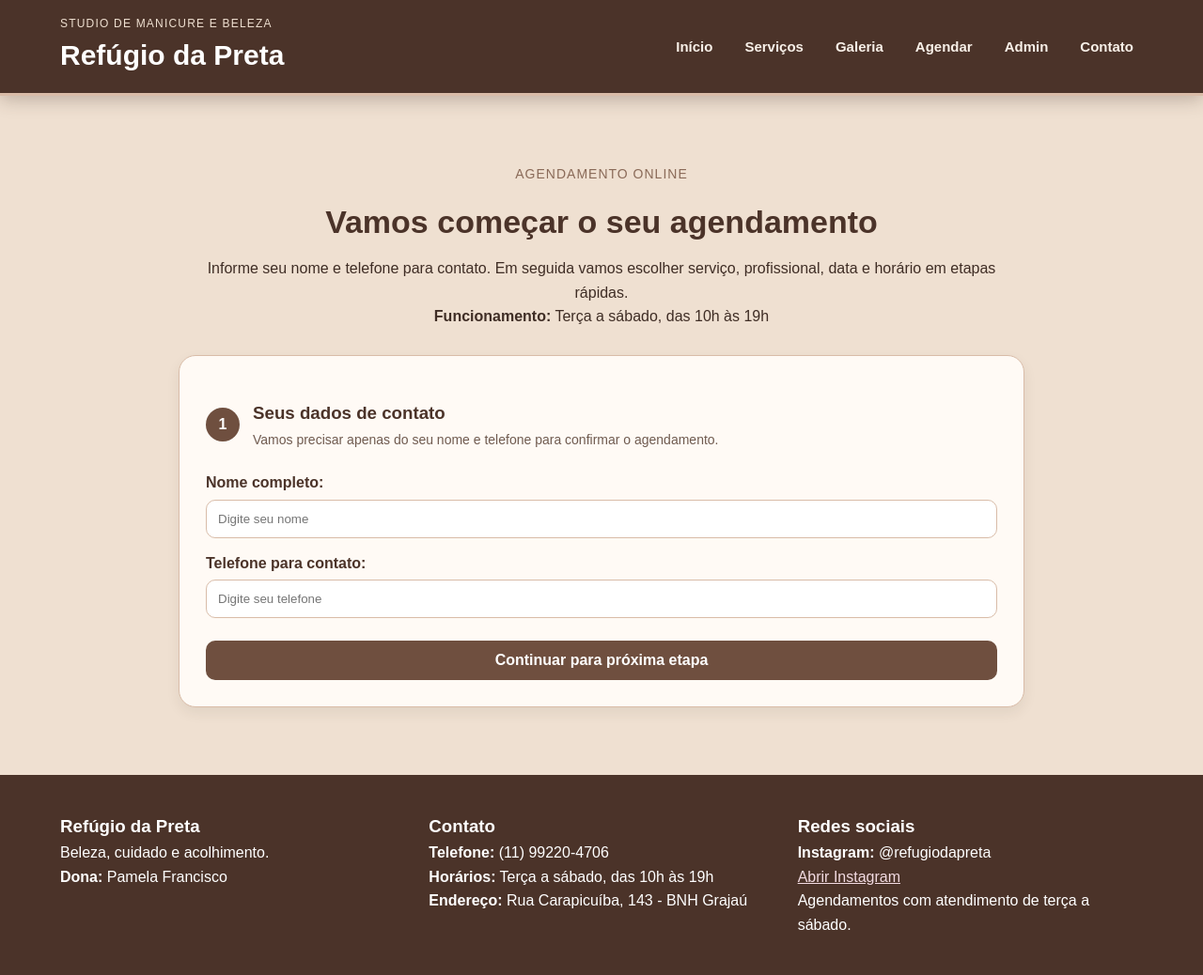
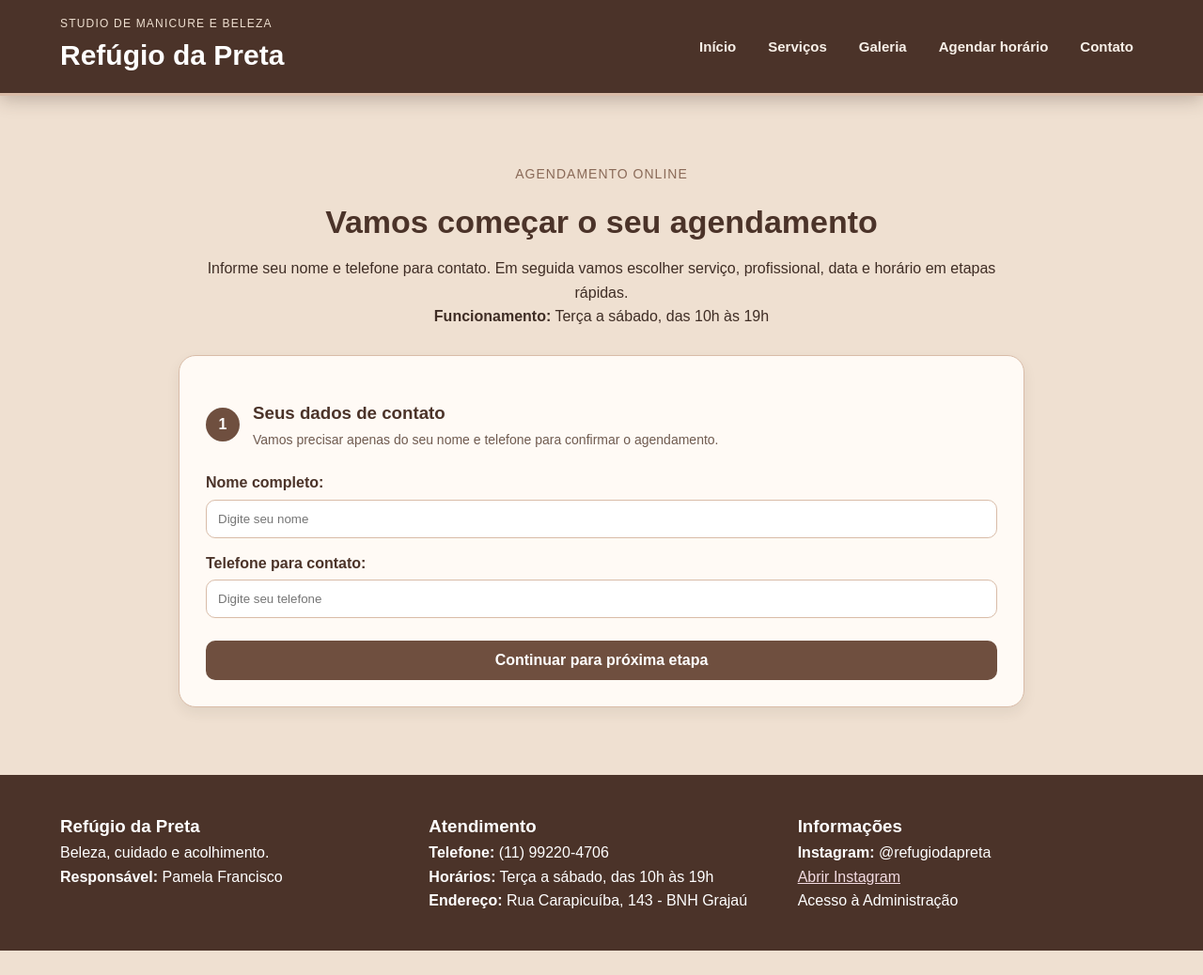
Before and after one commit to TiagoRGuedes/ProjetoEmCienciaDeDados, a Flask app: page /agendar in a window 1280 px wide. Shown: the whole page at 94% size. After the commit the page ends 1012 px from the top, so only its background shows below. Run offline with Flask 3, Linux system fonts and the light colour scheme; data comes from the database, SQL or seed files in the repository.

Commit message:
feat(design): aplica layout do zip e move acesso ao admin para o rodape

```diff
--- a/templates/base.html
+++ b/templates/base.html
@@ -1,51 +1,50 @@
-<!DOCTYPE html> <!-- Informa ao navegador que este arquivo usa HTML5. -->
+<!DOCTYPE html> <!-- Informa ao navegador que este documento usa HTML5. -->
 <html lang="pt-BR"> <!-- Abre o documento HTML e define o idioma como português do Brasil. -->
 <head> <!-- Abre a área de configurações da página. -->
     <meta charset="UTF-8"> <!-- Permite exibir acentos e caracteres especiais corretamente. -->
-    <meta name="viewport" content="width=device-width, initial-scale=1.0"> <!-- Faz o layout se adaptar em celular, tablet e computador. -->
-    <title>{{ empresa.nome }}</title> <!-- Define o título da aba do navegador com o nome da empresa. -->
+    <meta name="viewport" content="width=device-width, initial-scale=1.0"> <!-- Faz o site se adaptar melhor a celulares e computadores. -->
+    <title>{{ empresa.nome }}</title> <!-- Define o título da aba usando o nome da empresa. -->
     <link rel="stylesheet" href="{{ url_for('static', filename='css/site.css') }}"> <!-- Carrega o CSS público do site. -->
 </head> <!-- Fecha a área de configurações. -->
 <body> <!-- Abre o corpo visível da página. -->
-    <header class="topo"> <!-- Cria a barra superior fixa do site. -->
-        <div class="container topo-conteudo"> <!-- Centraliza e organiza o conteúdo do topo. -->
-            <div class="marca"> <!-- Cria a área de marca. -->
-                <p class="marca-subtitulo">Studio de manicure e beleza</p> <!-- Mostra um subtítulo pequeno. -->
+    <header class="topo"> <!-- Cria o cabeçalho fixo do site. -->
+        <div class="container topo-conteudo"> <!-- Cria um container para organizar marca e menu. -->
+            <div class="marca"> <!-- Cria a área da marca. -->
+                <p class="marca-subtitulo">Studio de manicure e beleza</p> <!-- Mostra um subtítulo institucional. -->
                 <h1>{{ empresa.nome }}</h1> <!-- Mostra o nome da empresa. -->
-            </div> <!-- Fecha a área de marca. -->
-            <nav> <!-- Cria o menu de navegação. -->
+            </div> <!-- Fecha a área da marca. -->
+            <nav> <!-- Cria o menu de navegação pública. -->
                 <a href="{{ url_for('publico.index') }}">Início</a> <!-- Link para a página inicial. -->
                 <a href="{{ url_for('publico.index') }}#servicos">Serviços</a> <!-- Link para a seção de serviços. -->
-                <a href="{{ url_for('publico.index') }}#galeria">Galeria</a> <!-- Link para a seção de galeria. -->
-                <a href="{{ url_for('publico.agendar_get') }}">Agendar</a> <!-- Link para a página de agendamento. -->
-                <a href="{{ url_for('admin.login') }}">Admin</a> <!-- Link para o login administrativo. -->
+                <a href="{{ url_for('publico.index') }}#galeria">Galeria</a> <!-- Link para a galeria. -->
+                <a class="nav-destaque" href="{{ url_for('publico.agendar_get') }}">Agendar horário</a> <!-- Link principal para agendamento. -->
                 <a href="#contato">Contato</a> <!-- Link para o rodapé de contato. -->
-            </nav> <!-- Fecha o menu de navegação. -->
+            </nav> <!-- Fecha o menu. -->
         </div> <!-- Fecha o container do topo. -->
     </header> <!-- Fecha o cabeçalho. -->
 
     <main> <!-- Abre a área principal da página. -->
-        {% block conteudo %}{% endblock %} <!-- Cria o bloco que será preenchido por cada página filha. -->
+        {% block conteudo %}{% endblock %} <!-- Define o espaço que cada página filha vai preencher. -->
     </main> <!-- Fecha a área principal. -->
 
-    <footer id="contato" class="rodape"> <!-- Cria o rodapé e permite chegar nele pelo link Contato. -->
+    <footer id="contato" class="rodape"> <!-- Cria o rodapé com id para o link de contato funcionar. -->
         <div class="container rodape-grid"> <!-- Organiza o rodapé em colunas. -->
             <div> <!-- Abre a primeira coluna do rodapé. -->
-                <h3>{{ empresa.nome }}</h3> <!-- Mostra o nome da empresa. -->
+                <h3>{{ empresa.nome }}</h3> <!-- Mostra o nome da empresa no rodapé. -->
                 <p>{{ empresa.slogan }}</p> <!-- Mostra o slogan da empresa. -->
-                <p><strong>Dona:</strong> {{ empresa.dona }}</p> <!-- Mostra a dona/profissional principal. -->
+                <p><strong>Responsável:</strong> {{ empresa.dona }}</p> <!-- Mostra o nome da responsável. -->
             </div> <!-- Fecha a primeira coluna. -->
             <div> <!-- Abre a segunda coluna do rodapé. -->
-                <h3>Contato</h3> <!-- Mostra o título da coluna. -->
-                <p><strong>Telefone:</strong> {{ empresa.telefone }}</p> <!-- Mostra o telefone da empresa. -->
-                <p><strong>Horários:</strong> {{ empresa.horarios }}</p> <!-- Mostra o horário de funcionamento. -->
-                <p><strong>Endereço:</strong> {{ empresa.endereco }}</p> <!-- Mostra o endereço da empresa. -->
+                <h3>Atendimento</h3> <!-- Mostra o título da coluna de atendimento. -->
+                <p><strong>Telefone:</strong> {{ empresa.telefone }}</p> <!-- Mostra o telefone. -->
+                <p><strong>Horários:</strong> {{ empresa.horarios }}</p> <!-- Mostra horário de funcionamento. -->
+                <p><strong>Endereço:</strong> {{ empresa.endereco }}</p> <!-- Mostra o endereço. -->
             </div> <!-- Fecha a segunda coluna. -->
             <div> <!-- Abre a terceira coluna do rodapé. -->
-                <h3>Redes sociais</h3> <!-- Mostra o título da coluna. -->
+                <h3>Informações</h3> <!-- Mostra o título da coluna informativa. -->
                 <p><strong>Instagram:</strong> {{ empresa.instagram_nome }}</p> <!-- Mostra o usuário do Instagram. -->
-                <p><a class="link-rodape" href="{{ empresa.instagram_url }}" target="_blank">Abrir Instagram</a></p> <!-- Cria link para o Instagram. -->
-                <p>Agendamentos com atendimento de terça a sábado.</p> <!-- Reforça o horário de atendimento. -->
+                <p><a class="link-rodape" href="{{ empresa.instagram_url }}" target="_blank">Abrir Instagram</a></p> <!-- Link para abrir Instagram. -->
+                <p><a class="link-admin-discreto" href="{{ url_for('admin.login') }}">Acesso à Administração</a></p> <!-- Link discreto para a área administrativa. -->
             </div> <!-- Fecha a terceira coluna. -->
         </div> <!-- Fecha o grid do rodapé. -->
     </footer> <!-- Fecha o rodapé. -->
```
